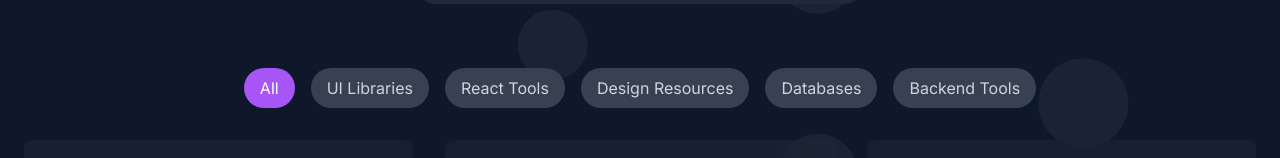
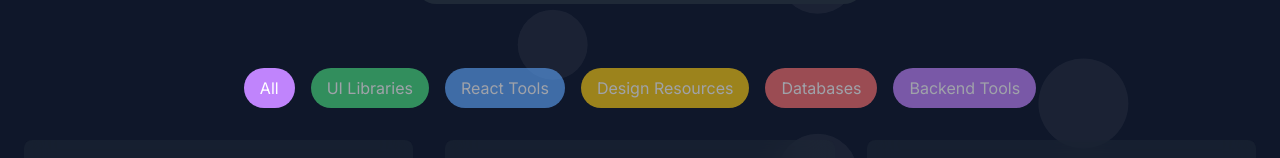
Before and after one commit to brunogonzalezj/dev-nexus, a Next.js app: page / in a window 1280 px wide. Shown: the part 236-394 px from the top of the page. Built offline with nearby package versions, Linux system fonts and the light colour scheme.

Commit message:
Filters colored

```diff
--- a/components/ResourceGrid.tsx
+++ b/components/ResourceGrid.tsx
@@ -3,6 +3,19 @@
 import { useState } from "react"
 import ResourceCard from "./ResourceCard"
 import { resources } from "@/app/utils/helpers"
+
+const categoryColors: ICategoryColors = {
+    "All": "bg-purple-400",
+    "UI Libraries": "bg-green-400",
+    "React Tools": "bg-blue-400",
+    "Design Resources": "bg-yellow-400",
+    "Databases": "bg-red-400",
+    "Backend Tools": "bg-purple-400"
+}
+
+interface ICategoryColors {
+    [key: string]: string
+}
 
 const categories = ["All", "UI Libraries", "React Tools", "Design Resources", "Databases", "Backend Tools"]
 
@@ -18,8 +31,8 @@ export default function ResourceGrid() {
                 {categories.map((category) => (
                     <button
                         key={category}
-                        className={`px-4 py-2 rounded-full ${
-                            selectedCategory === category ? "bg-purple-500 text-white" : "bg-gray-700 text-gray-300"
+                        className={`px-4 py-2 rounded-full text-white transition-opacity ${categoryColors[category]} ${
+                            selectedCategory === category ? 'opacity-100' : 'opacity-60 hover:opacity-80'
                         }`}
                         onClick={() => setSelectedCategory(category)}
                     >
```
